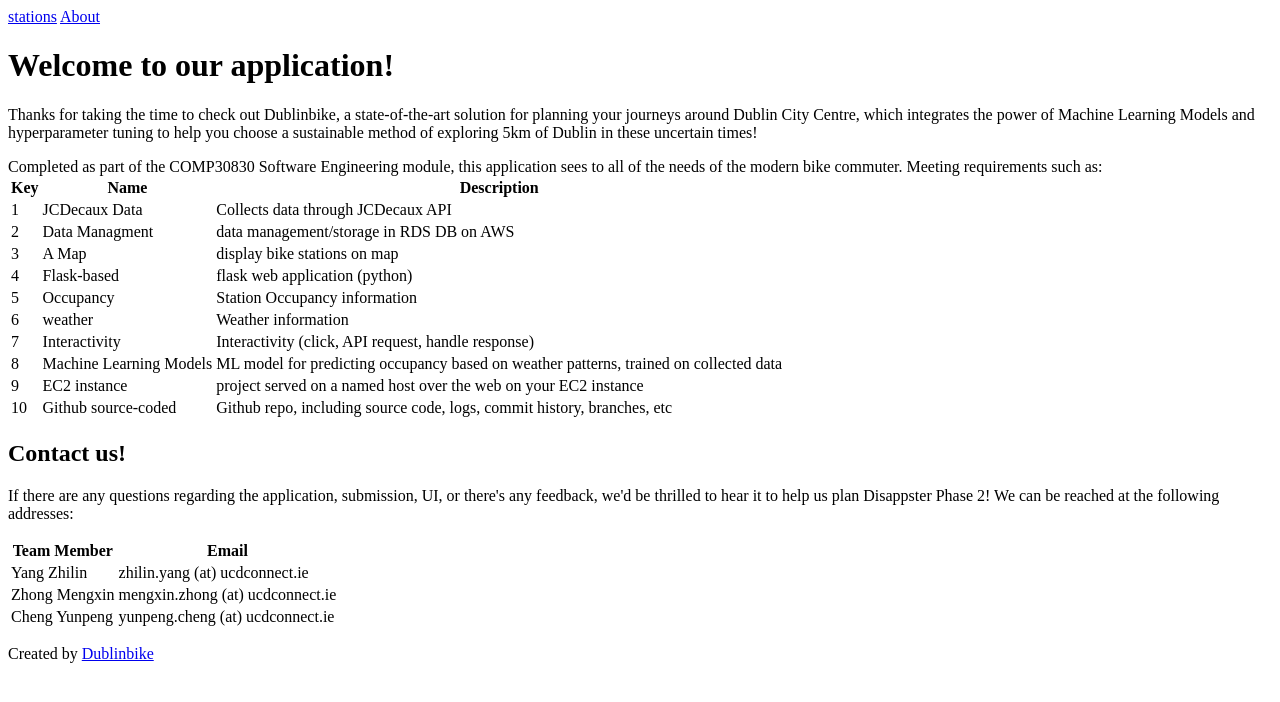
After one commit to tf1368/comp30830group26, a Flask app: template flask_app/templates/about.html in a window 1280 px wide. The commit adds this page. Shown: the top 702 px of the page. Run offline with Flask 2, Linux system fonts and the light colour scheme; the template is opened without the code that fills it, so the values that code supplies are empty.

Commit message:
Merge remote-tracking branch 'origin/devYZL' into devYZL
# Conflicts:
#	flask_app/static/js.js

```diff
--- a/flask_app/app.py
+++ b/flask_app/app.py
@@ -172,41 +172,36 @@ def current_weather():
 
     return data_json
 
-# @app.route('/forecast_weather')
-# def forecast_weather():
-#     """Returns the current weather Json Data of Dublin"""
-#
-#     print("forecast_weatherr() in operation...\n")
-#
-#     try:
-#         # Connect to the RDS database
-#         engine = connect_db_engine(host=database_info['host'],
-#                                    user=database_info['username'],
-#                                    password=database_info['password'],
-#                                    port=database_info['port'],
-#                                    db=database_info['database'], )
-#
-#         sql_statement = "SELECT number,position_long,position_lat," \
-#                         "main,description,icon,temp,feels_like,wind_speed," \
-#                         "FROM forecast WHERE number = 42 GROUP BY number" \
-#                         "SELECT w.number,w.position_long,w.position_lat," \
-#                         "w.main,w.description,w.icon,w.temp,w.feels_like," \
-#                         "FROM_UNIXTIME(w.created_date) " \
-#                         "FROM (SELECT w.number,MAX(w.created_date) as created_date FROM weather as w GROUP BY w.number) as max_weath " \
-#                         "INNER JOIN weather as w " \
-#                         "ON max_weath.created_date = w.created_date AND max_weath.number = w.number"
-#
-#
-#         df = pd.read_sql(sql_statement, engine)
-#         # Turn the data into the json
-#         data_json = df.to_json(orient="records")
-#
-#     except Exception as e:
-#         print(e)
-#
-#     print("forecast_weather() finish!\n\n")
-#
-#     return data_json
+@app.route('/forecast_weather/<int:station_number>')
+def forecast_weather(station_number):
+    """Returns the current weather Json Data of Dublin"""
+
+    print("forecast_weather() in operation...\n")
+
+    try:
+        # Connect to the RDS database
+        engine = connect_db_engine(host=database_info['host'],
+                                   user=database_info['username'],
+                                   password=database_info['password'],
+                                   port=database_info['port'],
+                                   db=database_info['database'], )
+
+        sql_statement = "SELECT temp as temp FROM forecast  " \
+                        "EXTRACT(HOUR FROM from_unixtime(forecast_time_dt)) as Hourly " \
+                        "GROUP BY EXTRACT(HOUR FROM from_unixtime(forecast_time_dt)) " \
+                        "ORDER BY EXTRACT(HOUR FROM from_unixtime(forecast_time_dt)) asc"
+
+
+        df = pd.read_sql(sql_statement, engine, params={'station_id': station_number})
+        # Turn the data into the json
+        data_json = df.to_json(orient="records")
+
+    except Exception as e:
+        print(e)
+
+    print("forecast_weather() finish!\n\n")
+
+    return data_json
 
 # Run
 if __name__ == "__main__":
--- /dev/null
+++ b/flask_app/templates/about.html
@@ -0,0 +1,161 @@
+<!doctype html>
+
+<html lang="en">
+
+<!-- BEGIN: Head Area: -->
+<head>
+
+    <!--SEO-->
+    <meta http-equiv="About" content="text/html; charset=utf-8">
+    <meta name="About" content="More Info of Dublin Bikes">
+    <meta name="keywords" content="Dublin Bikes, Availability, Google Map API, More Info, Author">
+    <meta name="viewport" content="width=device-width, initial-scale=1.0">
+    <meta name="author" content="Disappster">
+
+    <!--Title-->
+    <title>Dublin Bike About Page</title>
+
+
+    <!--CSS-->
+    <link rel="style" type="text/css" href="{{ url_for('static', filename='map.css') }}">
+    <link href='http://fonts.googleapis.com/css?family=Quicksand' rel='style' type='text/css'>
+    <link href='http://fonts.googleapis.com/css?family=Montserrat' rel='style' type='text/css'>
+    <link rel="icon" type="image/png" href="{{ url_for('static', filename='favicon.png') }}">
+
+</head>
+<!-- END: Head Area -->
+
+
+
+<!--BEGIN: Body Area-->
+<body>
+
+    <!--BEGIN: Header DIV Area-->
+    <header id="header">
+
+      <!--BEGIN: Title Area-->
+      <div class="wrapper">
+      <!--END: Title Area-->
+
+      <!--BEGIN: Links Area-->
+
+          <nav id="navbarheader">
+            <a class="HeaderLink" href="/index">stations</a>
+            <a class="HeaderLink" href="/about">About</a>
+          </nav>
+
+      <!--END: Links Area-->
+    </header>
+
+   <!--BEGIN: BODY Area-->
+    <div id="mainbody-area">
+    <div class='wrapper'>
+    <h1>Welcome to our application!</h1>
+    <p>Thanks for taking the time to check out Dublinbike, a state-of-the-art solution for planning your journeys around Dublin City Centre, which integrates the power of Machine Learning Models and hyperparameter tuning to help you choose a sustainable method of exploring 5km of Dublin in these uncertain times!</p>
+
+    </p>Completed as part of the COMP30830 Software Engineering module, this application sees to all of the needs of the modern bike commuter. Meeting requirements such as:</b>
+
+<table>
+  <thead>
+    <th>Key</th>
+    <th>Name</th>
+    <th>Description</th>
+  </thead>
+  <tbody>
+  <tr>
+    <td>1</td>
+    <td>JCDecaux Data</td>
+    <td>Collects data through JCDecaux API</td>
+  </tr>
+    <tr>
+    <td>2</td>
+    <td>Data Managment</td>
+    <td>data management/storage in RDS DB on AWS</td>
+  </tr>
+    <tr>
+    <td>3</td>
+    <td>A Map</td>
+    <td>display bike stations on map</td>
+  </tr>
+    <tr>
+    <td>4</td>
+    <td>Flask-based</td>
+    <td>flask web application (python)</td>
+  </tr>
+    <tr>
+    <td>5</td>
+    <td>Occupancy</td>
+    <td>Station Occupancy information</td>
+  </tr>
+    <tr>
+    <td>6</td>
+    <td>weather</td>
+    <td>Weather information</td>
+  </tr>
+    <tr>
+    <td>7</td>
+    <td>Interactivity</td>
+    <td>Interactivity (click, API request, handle response)</td>
+  </tr>
+    <tr>
+    <td>8</td>
+    <td>Machine Learning Models</td>
+    <td>ML model for predicting occupancy based on weather patterns, trained on collected data</td>
+  </tr>
+    <tr>
+    <td>9</td>
+    <td>EC2 instance</td>
+    <td>project served on a named host over the web on your EC2 instance</td>
+  </tr>
+  </tr>
+    <tr>
+    <td>10</td>
+    <td>Github source-coded</td>
+    <td>Github repo, including source code, logs, commit history, branches, etc</td>
+  </tr>
+  </tbody>
+</table>
+
+
+<h2>Contact us!</h2>
+<p>If there are any questions regarding the application, submission, UI, or there's any feedback, we'd be thrilled to hear it to help us plan Disappster Phase 2! We can be reached at the following addresses:</p>
+<table>
+  <thead>
+    <th>Team Member</th>
+    <th>Email</th>
+  </thead>
+  <tbody>
+  <tr>
+    <td>Yang Zhilin</td>
+    <td>zhilin.yang (at) ucdconnect.ie</td>
+  </tr>
+    <tr>
+    <td>Zhong Mengxin</td>
+    <td>mengxin.zhong (at) ucdconnect.ie</td>
+  </tr>
+    <tr>
+    <td>Cheng Yunpeng</td>
+    <td>yunpeng.cheng (at) ucdconnect.ie</td>
+  </tr>
+
+  </tbody>
+</table>
+</div>
+    </div>
+    <!--END:BODY AREA-->
+
+    <!--BEGIN: Footer Area-->
+    <footer id="footer-area">
+
+      <p class='footer-font'>Created by <a class='footer-link' href='https://www.notion.so/772675f708d14a9a8cfa066076bceef6?v=4fe383aa763d4b2a91a5c81267223db0'>Dublinbike</a></p>
+
+    </footer>
+    <!--END: Footer Area-->
+
+
+  <!--BEGIN: GOOGLE ASYNC at END OF DOM ELEMENTS IN BODY-->
+   <!--END: GOOGLE ASYNC at END OF DOM ELEMENTS IN BODY-->
+
+</body>
+
+</html>
```
Also changed, not shown: about.html (added, +10 -0 lines), flask_app/static/js.js (+35 -3 lines), flask_app/templates/index.html (+8 -2 lines).
